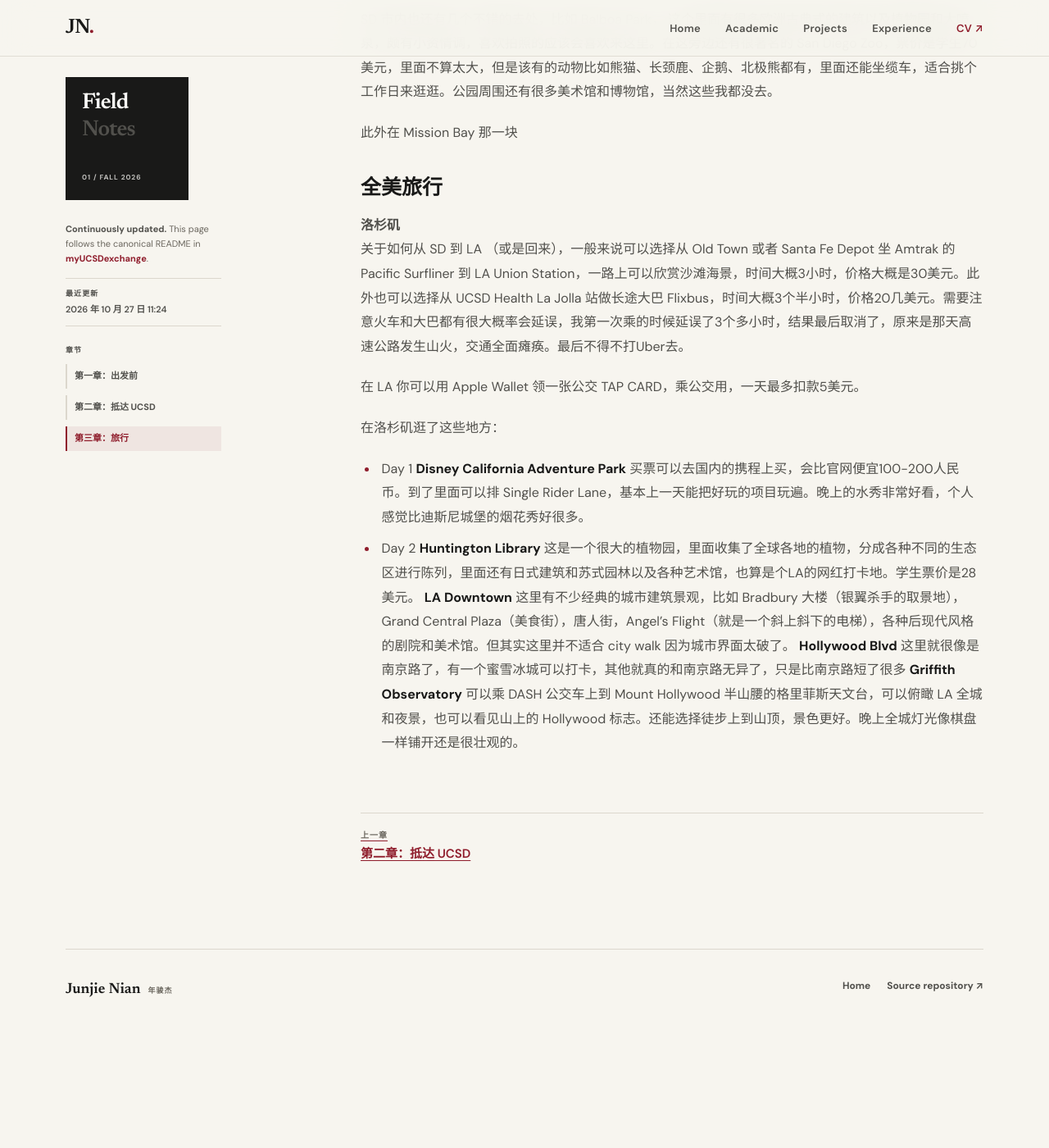
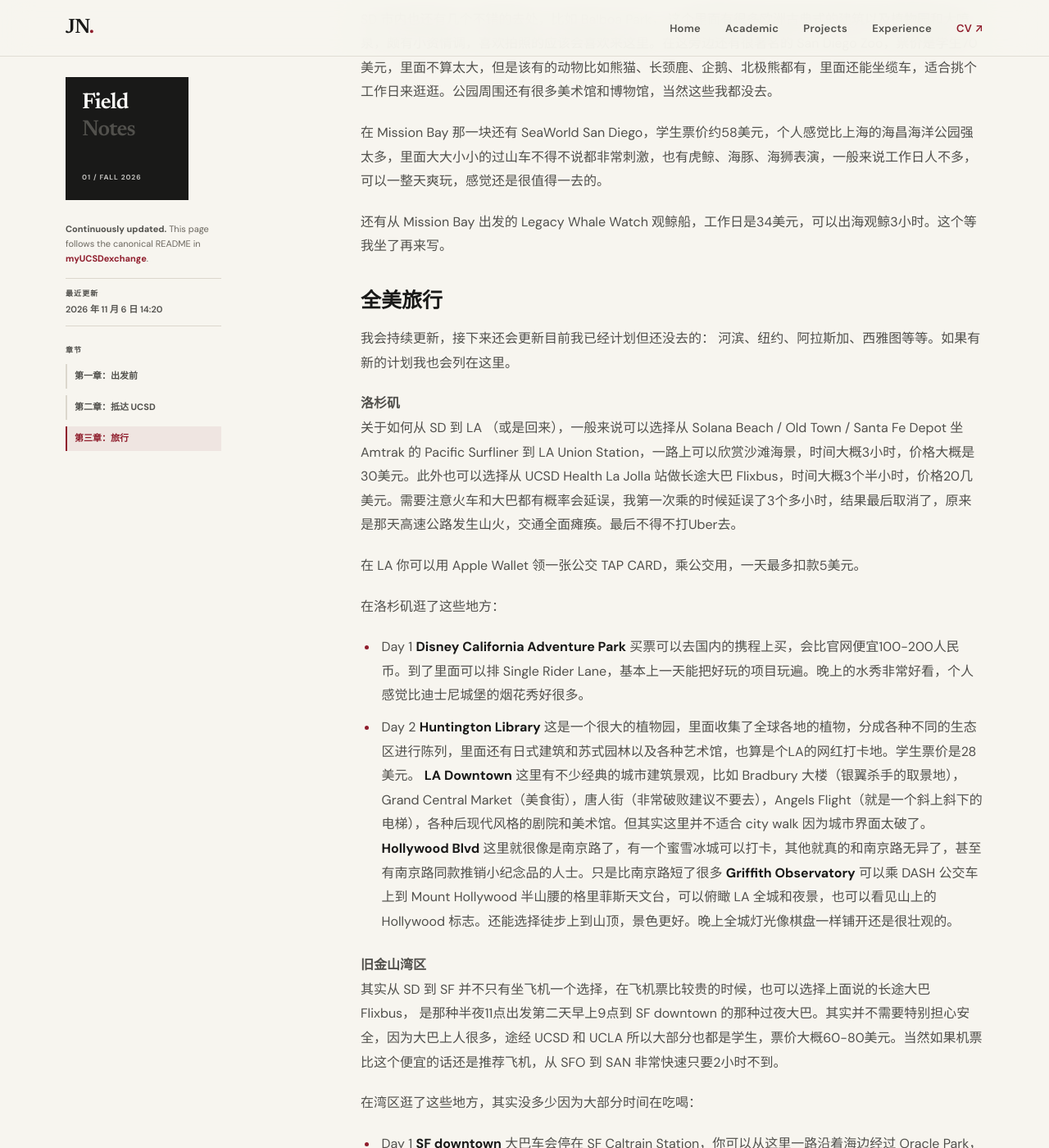
Before and after one commit to JunjieNian/JunjieNian.github.io, a Jekyll site: the page built from exchange-pages/3.md, in a window 1280 px wide and 1400 px high, scrolled down 1414 px. Shown: the whole window at 82% size. Built offline with Jekyll 4.4.1, drawn with Linux system fonts in a browser that asks for light colours; before the commit the page ends 2681 px from its top, so only the background shows below that; some of the changed text lies outside the part shown.

Commit message:
Sync UCSD exchange notes

```diff
--- a/exchange-pages/3.md
+++ b/exchange-pages/3.md
@@ -4,8 +4,8 @@ layout: exchange
 title: "第三章：旅行 | 我的 UCSD 交换经历"
 description: "Junjie Nian 持续更新的 UCSD 交换经历：从申请、行前准备到校园生活，为后来的交换生提供个人经验参考。"
 permalink: "/exchange/3/"
-last_updated: "2026-10-27T11:24:41+08:00"
-last_updated_display: "2026 年 10 月 27 日 11:24"
+last_updated: "2026-11-06T14:20:32+08:00"
+last_updated_display: "2026 年 11 月 6 日 14:20"
 chapter_number: 3
 chapters:
   - number: 1
@@ -26,7 +26,7 @@ chapters:
 ### SD 市内
 公交和轻轨几乎连接了全城所有的沙滩和景点。我比较推荐的沙滩有：
 - Black's Beach
-  不用乘公交，宿舍走路20分钟（需要从峡谷顶部走步道到谷底的沙滩），风景极好，空中有很多人玩滑翔伞。这是个裸体沙滩，人很少，所以大家几乎都是一丝不挂的，穿衣服显得格格不入。在晚上，这个沙滩完全没有灯光，可以看见不少星星，海边漫步别有一番风味。除了一条修的比较好的栈道连接峡谷顶部的学校和谷底的沙滩，这里其实还有很多极其刺激的徒步线路，胆子大可以尝试。
+  不用乘公交，宿舍走路20分钟（需要从峡谷顶部走步道到谷底的沙滩），风景极好，空中有很多人玩滑翔伞。这是个裸体沙滩，人很少，所以大家几乎都是一丝不挂的，穿衣服显得格格不入。在晚上，这个沙滩完全没有灯光，可以看见不少星星，海边漫步别有一番风味。除了一条修得比较好的栈道连接峡谷顶部的学校和谷底的沙滩，这里其实还有很多极其刺激的徒步线路，胆子大可以尝试。
 - La Jolla Shores Beach
   可以乘坐 30 路到达，就在Black's Beach旁边，但是被一些大礁石隔开了，这边更靠近别墅区，所以人比较多，设施也很齐全，因此这里大家都穿着衣物
 - Coronado Central Beach
@@ -46,24 +46,57 @@ chapters:
 
 SD 市内也还有几个不错的去处，比如 Balboa Park， 这个里面有很多欧洲古典式的建筑以及植物园和大喷泉，颇有小资情调，喜欢拍照的应该会喜欢来这里。在这旁边还有很著名的 San Diego Zoo，票价是学生70美元，里面不算太大，但是该有的动物比如熊猫、长颈鹿、企鹅、北极熊都有，里面还能坐缆车，适合挑个工作日来逛逛。公园周围还有很多美术馆和博物馆，当然这些我都没去。
 
-此外在 Mission Bay 那一块
+在 Mission Bay 那一块还有 SeaWorld San Diego，学生票价约58美元，个人感觉比上海的海昌海洋公园强太多，里面大大小小的过山车不得不说都非常刺激，也有虎鲸、海豚、海狮表演，一般来说工作日人不多，可以一整天爽玩，感觉还是很值得一去的。
+
+还有从 Mission Bay 出发的 Legacy Whale Watch 观鲸船，工作日是34美元，可以出海观鲸3小时。这个等我坐了再来写。
 
 ### 全美旅行
+
+我会持续更新，接下来还会更新目前我已经计划但还没去的： 河滨、纽约、阿拉斯加、西雅图等等。如果有新的计划我也会列在这里。
+
 #### 洛杉矶
-关于如何从 SD 到 LA （或是回来），一般来说可以选择从 Old Town 或者 Santa Fe Depot 坐 Amtrak 的 Pacific Surfliner 到 LA Union Station，一路上可以欣赏沙滩海景，时间大概3小时，价格大概是30美元。此外也可以选择从 UCSD Health La Jolla 站做长途大巴 Flixbus，时间大概3个半小时，价格20几美元。需要注意火车和大巴都有很大概率会延误，我第一次乘的时候延误了3个多小时，结果最后取消了，原来是那天高速公路发生山火，交通全面瘫痪。最后不得不打Uber去。
+关于如何从 SD 到 LA （或是回来），一般来说可以选择从 Solana Beach / Old Town / Santa Fe Depot 坐 Amtrak 的 Pacific Surfliner 到 LA Union Station，一路上可以欣赏沙滩海景，时间大概3小时，价格大概是30美元。此外也可以选择从 UCSD Health La Jolla 站做长途大巴 Flixbus，时间大概3个半小时，价格20几美元。需要注意火车和大巴都有概率会延误，我第一次乘的时候延误了3个多小时，结果最后取消了，原来是那天高速公路发生山火，交通全面瘫痪。最后不得不打Uber去。
 
 在 LA 你可以用 Apple Wallet 领一张公交 TAP CARD，乘公交用，一天最多扣款5美元。
 
 在洛杉矶逛了这些地方：
 - Day 1
   **Disney California Adventure Park**
-  买票可以去国内的携程上买，会比官网便宜100-200人民币。到了里面可以排 Single Rider Lane，基本上一天能把好玩的项目玩遍。晚上的水秀非常好看，个人感觉比迪斯尼城堡的烟花秀好很多。
+  买票可以去国内的携程上买，会比官网便宜100-200人民币。到了里面可以排 Single Rider Lane，基本上一天能把好玩的项目玩遍。晚上的水秀非常好看，个人感觉比迪士尼城堡的烟花秀好很多。
 - Day 2
   **Huntington Library**
   这是一个很大的植物园，里面收集了全球各地的植物，分成各种不同的生态区进行陈列，里面还有日式建筑和苏式园林以及各种艺术馆，也算是个LA的网红打卡地。学生票价是28美元。
   **LA Downtown**
-  这里有不少经典的城市建筑景观，比如 Bradbury 大楼（银翼杀手的取景地），Grand Central Plaza（美食街），唐人街，Angel's Flight（就是一个斜上斜下的电梯），各种后现代风格的剧院和美术馆。但其实这里并不适合 city walk 因为城市界面太破了。
+  这里有不少经典的城市建筑景观，比如 Bradbury 大楼（银翼杀手的取景地），Grand Central Market（美食街），唐人街（非常破败建议不要去），Angels Flight（就是一个斜上斜下的电梯），各种后现代风格的剧院和美术馆。但其实这里并不适合 city walk 因为城市界面太破了。
   **Hollywood Blvd**
-  这里就很像是南京路了，有一个蜜雪冰城可以打卡，其他就真的和南京路无异了，只是比南京路短了很多
+  这里就很像是南京路了，有一个蜜雪冰城可以打卡，其他就真的和南京路无异了，甚至有南京路同款推销小纪念品的人士。只是比南京路短了很多
   **Griffith Observatory**
   可以乘 DASH 公交车上到 Mount Hollywood 半山腰的格里菲斯天文台，可以俯瞰 LA 全城和夜景，也可以看见山上的 Hollywood 标志。还能选择徒步上到山顶，景色更好。晚上全城灯光像棋盘一样铺开还是很壮观的。
+
+#### 旧金山湾区
+其实从 SD 到 SF 并不只有坐飞机一个选择，在飞机票比较贵的时候，也可以选择上面说的长途大巴 Flixbus， 是那种半夜11点出发第二天早上9点到 SF downtown 的那种过夜大巴。其实并不需要特别担心安全，因为大巴上人很多，途经 UCSD 和 UCLA 所以大部分也都是学生，票价大概60-80美元。当然如果机票比这个便宜的话还是推荐飞机，从 SFO 到 SAN 非常快速只要2小时不到。
+
+在湾区逛了这些地方，其实没多少因为大部分时间在吃喝：
+- Day 1
+  **SF downtown**
+  大巴车会停在 SF Caltrain Station，你可以从这里一路沿着海边经过 Oracle Park，Ferry Building，渔人码头，最后到达金门大桥，沿途还有好几个漂亮码头和小沙滩。中途还可以顺带转一下华埠，这个 Chinatown 比 LA 的有生气太多了，而且 SF 是真的适合 city walk，城市界面比较干净整洁，湾区的沿海步道也特别美。
+  在市内通行可以乘公交车，直接刷信用卡即可，不过我看下来几乎没人付钱，司机也不管。如果在湾区之间通行可以乘 Caltrain，需要上车刷一次信用卡，下车也刷一次，最后根据距离收费。
+- Day 2
+  **Computer History Museum**
+  博物馆在山景城 Mountain View，学生票16美元，真心推荐去参观。从最古老的机械计算结构，到近代的电子模拟、数字计算机，到存储、数据库的革新，再到现代电子产品、电子游戏、人机交互、软件展示和人工智能展区，整个博物馆的展览非常丰富，尤其是对计算机专业的学生来说，能看到很多历史上重要的计算机和软件发展历程。
+  最有意思的是这里还有一个真实运行的 IBM 1401 计算机，占据一整个房间。所有参观者都可以在古老的 punch card 上打上自己的名字，然后把打好的卡片放到机器里，机器就会运行并在纸上打印出你的名字，可以作为纪念品带回家。
+  这里还有一个真实运行的 Spacewar 游戏机，玩家可以在老式的 CRT 显示器上对战，体验 1960 年代的电子游戏乐趣。
+- Day 3
+  **Stanford University**
+  这是一个非常漂亮的大学校园，跟 Balboa Park 很像，都是西班牙风格，和 UCSD 那种前卫的建筑风格迥异。（说实话除了建筑和景色，大学其实也真没什么好看的）
+  **Apple Park Visitor Center**
+  超大的 Apple Store，里面摆满了最新的 iPhone 18 Pro Max、iPhone Duo 等等，不用排队就能享受上手折叠的乐趣。里面的咖啡吧挺不错，卖的咖啡上面拉花是苹果的 logo。
+- Day 4
+  **回程**
+  从 Mountain View 乘 Caltrain 到 Millbrae，再转公交车到 SFO 机场，乘飞机回 SAN。从出发到坐在候机厅大约1小时。
+
+在旧金山的几天最大的感触就是这里才是给人居住和工作的地方。湾区的交通真的非常便利，公交、轻轨、Caltrain、BART 都能覆盖整个湾区，几乎不需要开车。湾区的城市规划和建筑风格也非常适合步行和骑行，街道干净整洁。你甚至可以在地铁上、downtown 马路上看见来往上下班的人们。（这在国内好像没什么，但是在美国一般这些地方都是流浪汉聚集地）
+
+相比之下，洛杉矶简直就是反面教材，可能是我去的地方太少了，但是印象最深的就是交通不便、街道破败、地铁里的老鼠和流浪汉成群，一般有钱人都住在远离 downtown LA 的别墅里，出行只能靠开车，街道上几乎没人。
+
+圣地亚哥又是另一种样子，交通不发达，downtown 同样很破，但是它的重心不在 downtown 的一点点高楼，而是作为沿海度假城市去接待全世界的游客。这里大家都住在远离城市的滨海沙滩附近，和一切都离得很远。所以我认为 SD 并不适合居住和工作，只适合旅游。
```
Also changed, not shown: exchange-pages/2.md (+8 -7 lines), exchange.md (+3 -3 lines).
